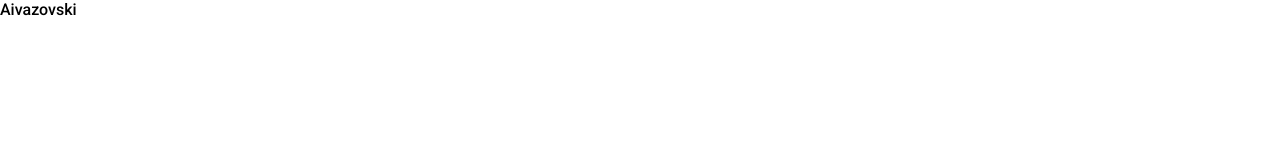
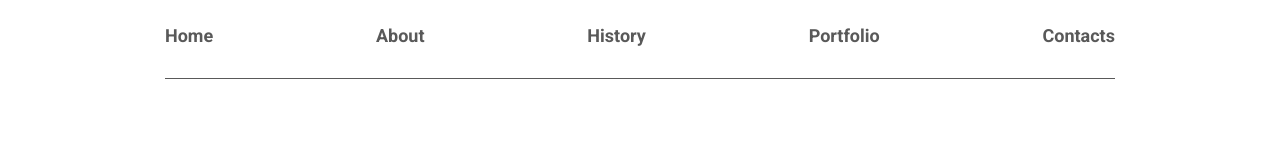
Before and after one commit to OleksandrTovmachenko/aivazovski_page, a plain HTML site: page index.html in a window 1280 px wide. Drawn offline with Linux system fonts and the light colour scheme.

Commit message:
header section

```diff
--- a/index.css
+++ b/index.css
@@ -1,2 +1,3 @@
 @import url('./styles/basic.css');
 @import url(./styles/variables.css);
+@import url(./styles/header.css);
--- a/index.html
+++ b/index.html
@@ -11,6 +11,22 @@
 		<title>Aivazovski</title>
 	</head>
 	<body>
-		Aivazovski
+		<header class="header" aria-label="header">
+			<div class="container">
+				<nav class="nav" aria-label="header navigation">
+					<ul class="nav-list" aria-label="header navigation list">
+						<li><a href="#" class="nav-link" aria-label="link to home">Home</a></li>
+						<li><a href="#" class="nav-link" aria-label="link to about">About</a></li>
+						<li><a href="#" class="nav-link" aria-label="link to history">History</a></li>
+						<li><a href="#" class="nav-link" aria-label="link to portfolio">Portfolio</a></li>
+						<li><a href="#" class="nav-link" aria-label="link to contacts">Contacts</a></li>
+					</ul>
+				</nav>
+			</div>
+		</header>
+
+		<main></main>
+
+		<footer></footer>
 	</body>
 </html>
--- a/styles/basic.css
+++ b/styles/basic.css
@@ -8,3 +8,20 @@ body {
 	font-weight: 500;
 	font-style: normal;
 }
+
+ul {
+	list-style: none;
+	margin: 0;
+	padding: 0;
+}
+
+a {
+	text-decoration: none;
+	color: unset;
+}
+
+.container {
+	margin: 0 auto;
+	max-width: 970px;
+	padding: 0 10px;
+}
--- /dev/null
+++ b/styles/header.css
@@ -0,0 +1,64 @@
+.header {
+	padding: 25px 0 0 0;
+}
+.container {
+}
+.nav {
+	width: 100%;
+}
+
+.nav::after {
+	content: '';
+
+	display: block;
+	width: 100%;
+	height: 1px;
+	margin: 32px 0 0 0;
+
+	background-color: var(--font-color-grey);
+}
+
+.nav-list {
+	width: 100%;
+
+	display: flex;
+	justify-content: space-between;
+	align-items: center;
+}
+.nav-link {
+	position: relative;
+
+	color: var(--font-color-grey);
+	font-size: 18px;
+	font-weight: 700;
+}
+
+.nav-link:hover {
+	color: var(--color-main-black);
+}
+
+.nav-link::after {
+	content: '';
+	position: absolute;
+	bottom: 0;
+	left: 0;
+	right: 100%;
+
+	height: 1px;
+	margin-bottom: -2px;
+
+	background-color: var(--color-main-black);
+	transition: right .22s;
+}
+
+.nav-link:hover::after {
+	right: 0;
+	color: var(--color-main-black);
+}
+
+
+@media (max-width: 480px) {
+	.header {
+		display: none;
+	}
+}
--- a/styles/variables.css
+++ b/styles/variables.css
@@ -1,3 +1,7 @@
 :root {
 	--bg-main: #fff;
+	--bg-main-grey:  #f6f6f6;
+
+	--font-color-grey:  #595959;
+	--color-main-black:  #070707;
 }
```
